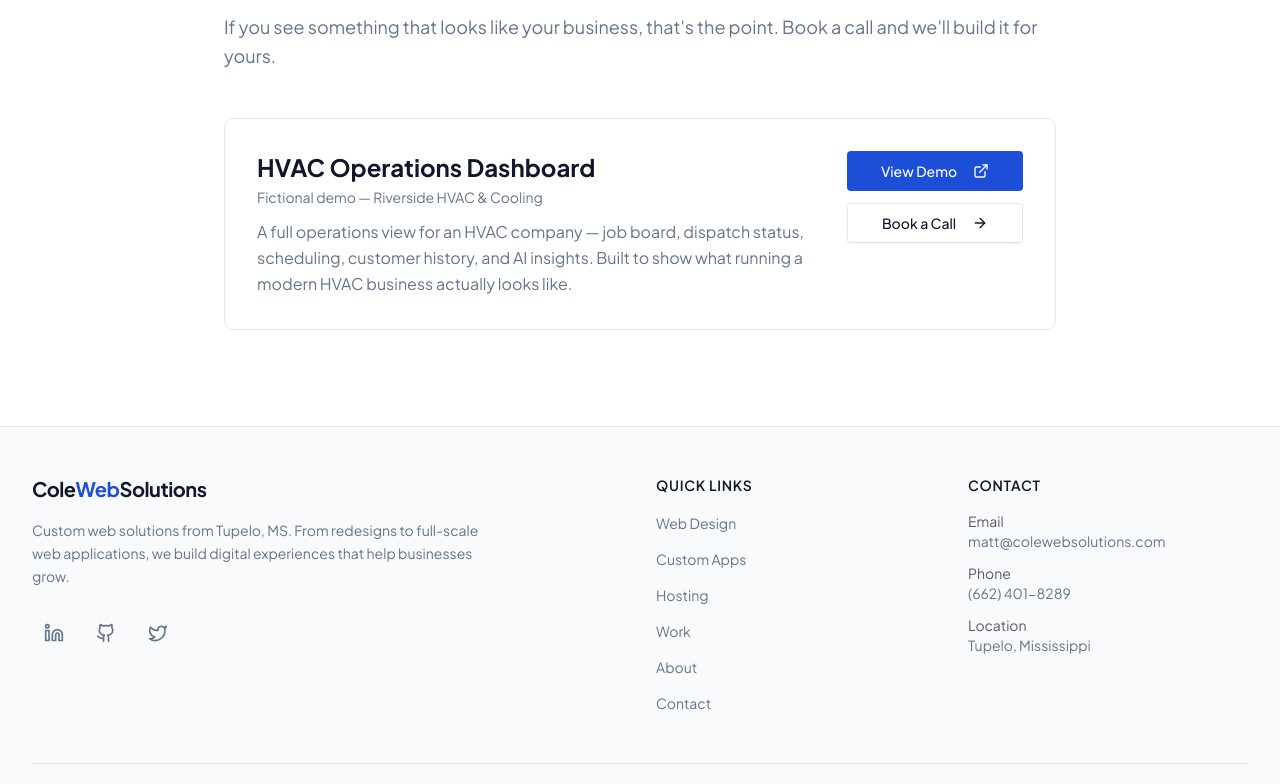
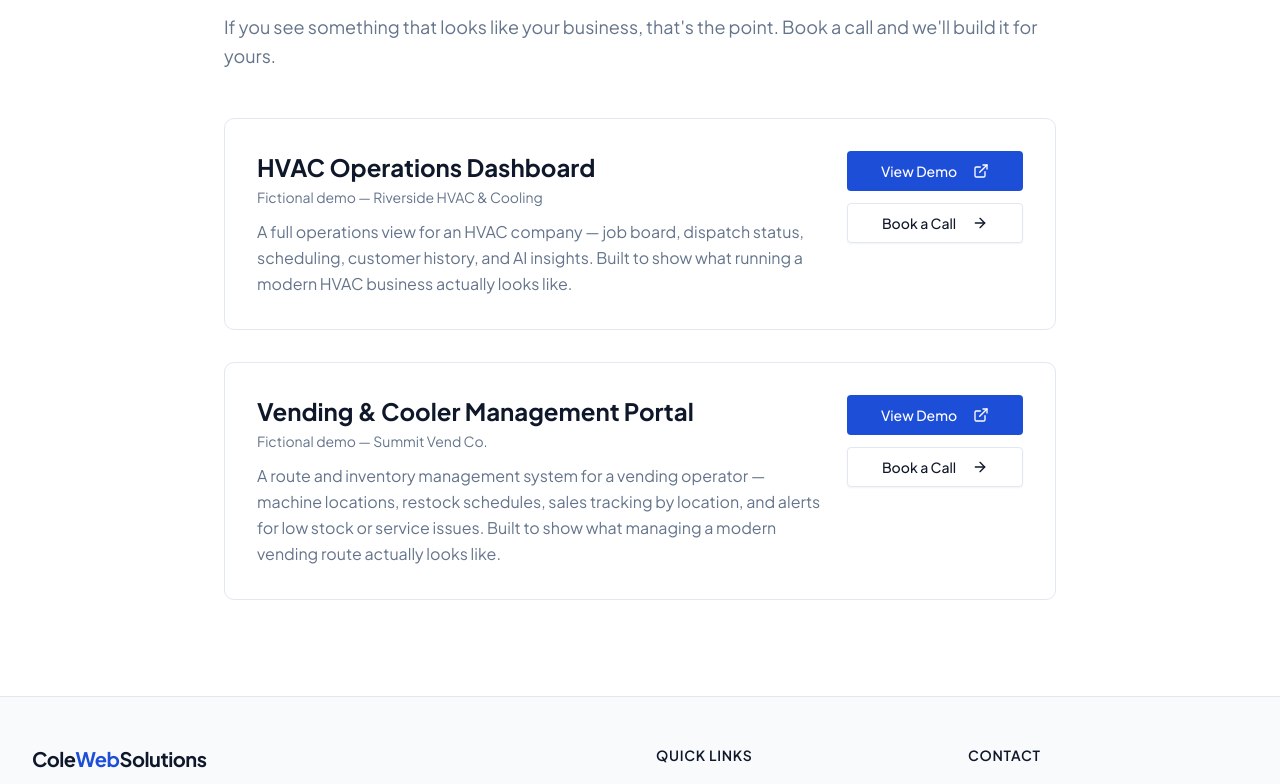
Before and after one commit to mattcoledev/ColeWebSolutionsv2, a Next.js app: page /demos in a window 1280 px wide. Shown: the part 477-1261 px from the top of the page. Built offline with nearby package versions, Linux system fonts and the light colour scheme.

Commit message:
feat: add Summit Vend Co. vending demo card
Co-Authored-By: Claude Sonnet 4.6 <noreply@anthropic.com>

```diff
--- a/app/demos/page.tsx
+++ b/app/demos/page.tsx
@@ -15,6 +15,14 @@ const demos = [
     description:
       "A full operations view for an HVAC company — job board, dispatch status, scheduling, customer history, and AI insights. Built to show what running a modern HVAC business actually looks like.",
     href: "https://hvac.colewebsolutions.com",
+    available: true,
+  },
+  {
+    title: "Vending & Cooler Management Portal",
+    subtitle: "Fictional demo — Summit Vend Co.",
+    description:
+      "A route and inventory management system for a vending operator — machine locations, restock schedules, sales tracking by location, and alerts for low stock or service issues. Built to show what managing a modern vending route actually looks like.",
+    href: "https://vendor-dash-ivory.vercel.app/",
     available: true,
   },
 ]
@@ -59,12 +67,16 @@ export default function DemosPage() {
                 <p className="text-muted-foreground leading-relaxed">{demo.description}</p>
               </div>
               <div className="flex flex-col gap-3 sm:shrink-0 sm:w-44">
+                {demo.available ? (
                   <Button asChild>
                     <a href={demo.href} target="_blank" rel="noopener noreferrer">
                       View Demo
                       <ExternalLink className="ml-2 h-4 w-4" aria-hidden="true" />
                     </a>
                   </Button>
+                ) : (
+                  <Button disabled>Coming Soon</Button>
+                )}
                 <Button variant="outline" asChild>
                   <Link href="/#contact">
                     Book a Call
```
Lines whose indentation alone changed are shown as unchanged.
